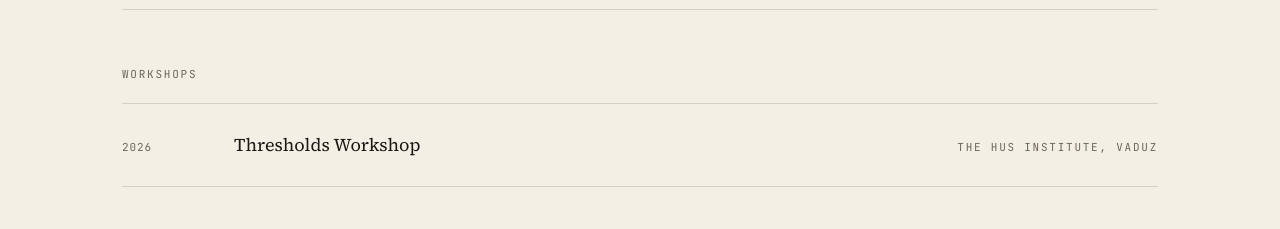
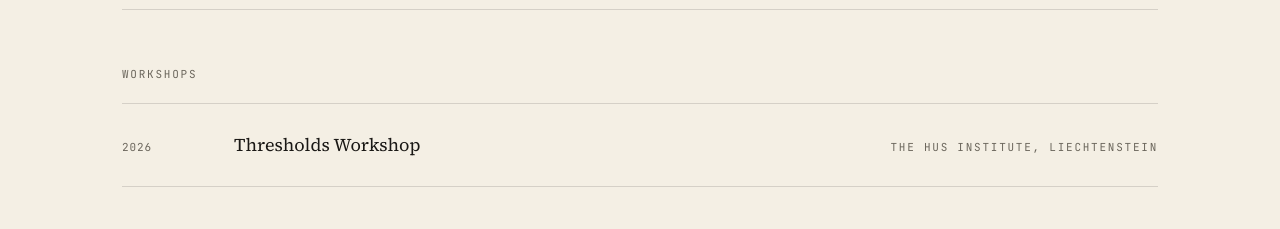
Before and after one commit to cgromaches/clara-website, a Next.js app: page / in a window 1280 px wide. Shown: the part 6640-6869 px from the top of the page. Built offline with nearby package versions, Linux system fonts and the light colour scheme.

Commit message:
Workshops: change Vaduz to Liechtenstein on Thresholds Workshop venue

```diff
--- a/app/page.tsx
+++ b/app/page.tsx
@@ -126,7 +126,7 @@ const workshops: WritingItem[] = [
   {
     date: "2026",
     title: "Thresholds Workshop",
-    kind: "The Hus Institute, Vaduz",
+    kind: "The Hus Institute, Liechtenstein",
     href: "https://thehus.institute/",
   },
 ];
```
Also changed, not shown: 1 other file (tests, documents, lock files or other folders).
